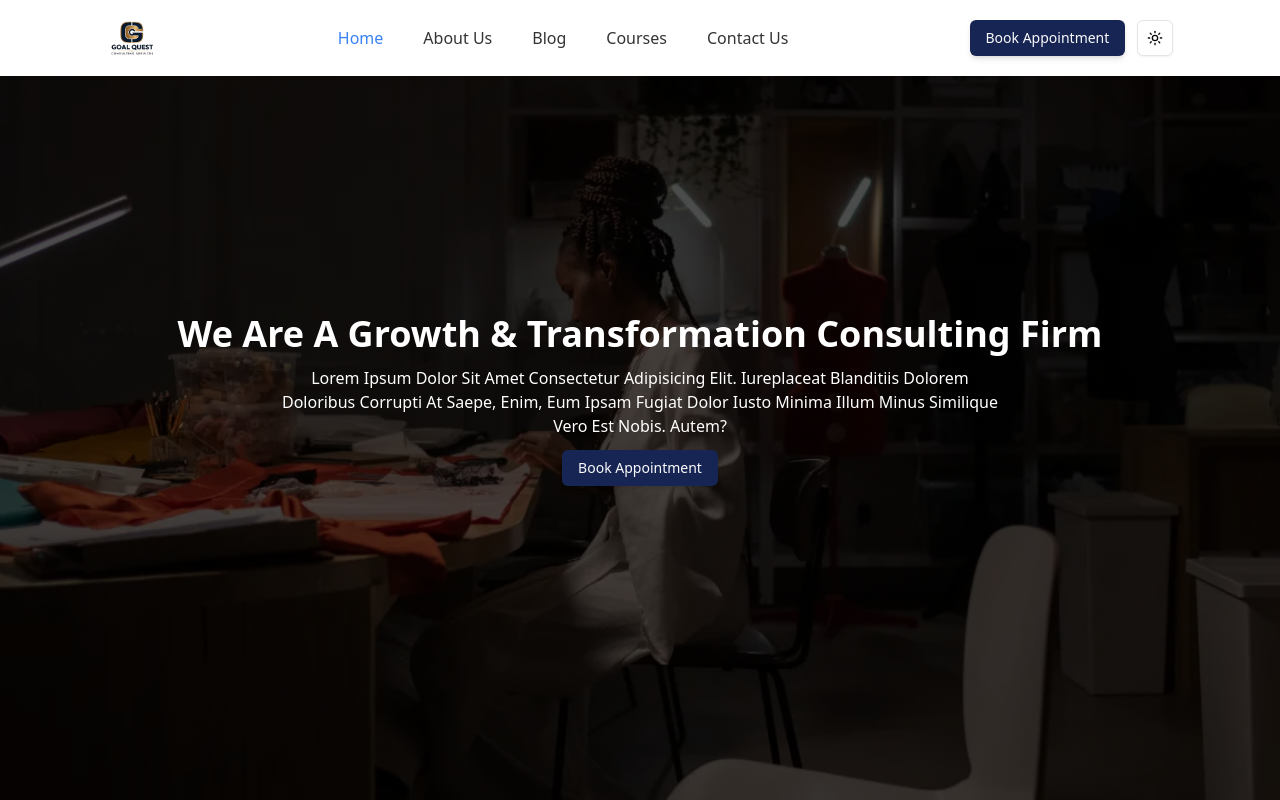
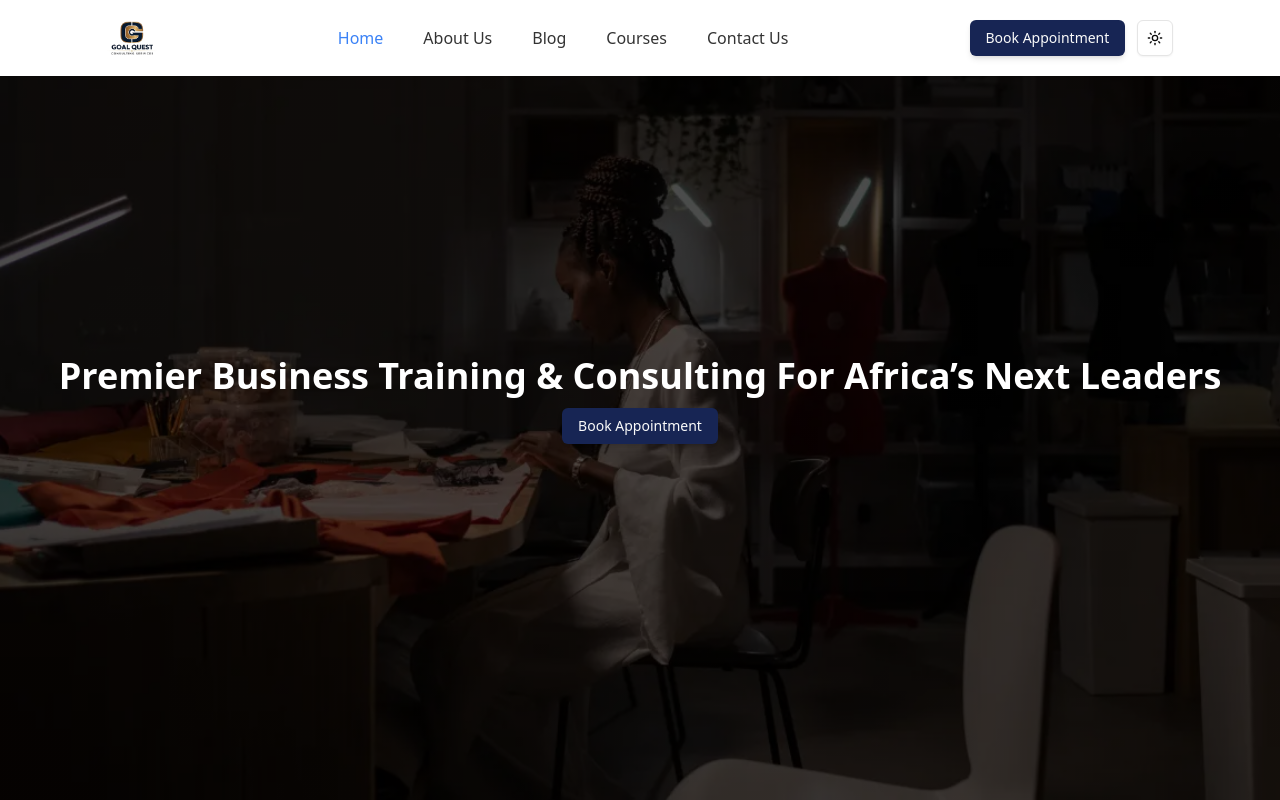
Before and after one commit to Lampnet-Technologies/GoldQuest-Repo, a Next.js app: page / in a window 1280 px wide. Shown: the top 800 px of the page. Built offline with nearby package versions, Linux system fonts and the light colour scheme; a web font is replaced by a local one.

Commit message:
Update HomeHeroSection.jsx
The Caption was updated

```diff
--- a/src/components/Home/HomeHeroSection.jsx
+++ b/src/components/Home/HomeHeroSection.jsx
@@ -5,8 +5,9 @@ const HomeHeroSection = () => {
   return (
     <section>
       <HeroSection
-        title=" We are a growth & transformation consulting firm"
-        subtitle="Lorem ipsum dolor sit amet consectetur adipisicing elit. Iureplaceat blanditiis dolorem doloribus corrupti at saepe, enim, eum ipsam fugiat dolor iusto minima illum minus similique vero est nobis. Autem?"
+        title=" Premier Business
+Training & Consulting for Africa’s Next Leaders"
+        subtitle=""
         ctaText="Book Appointment"
         ctaLink="/contact"
         backgroundImage="/hero-bg.png"
```
